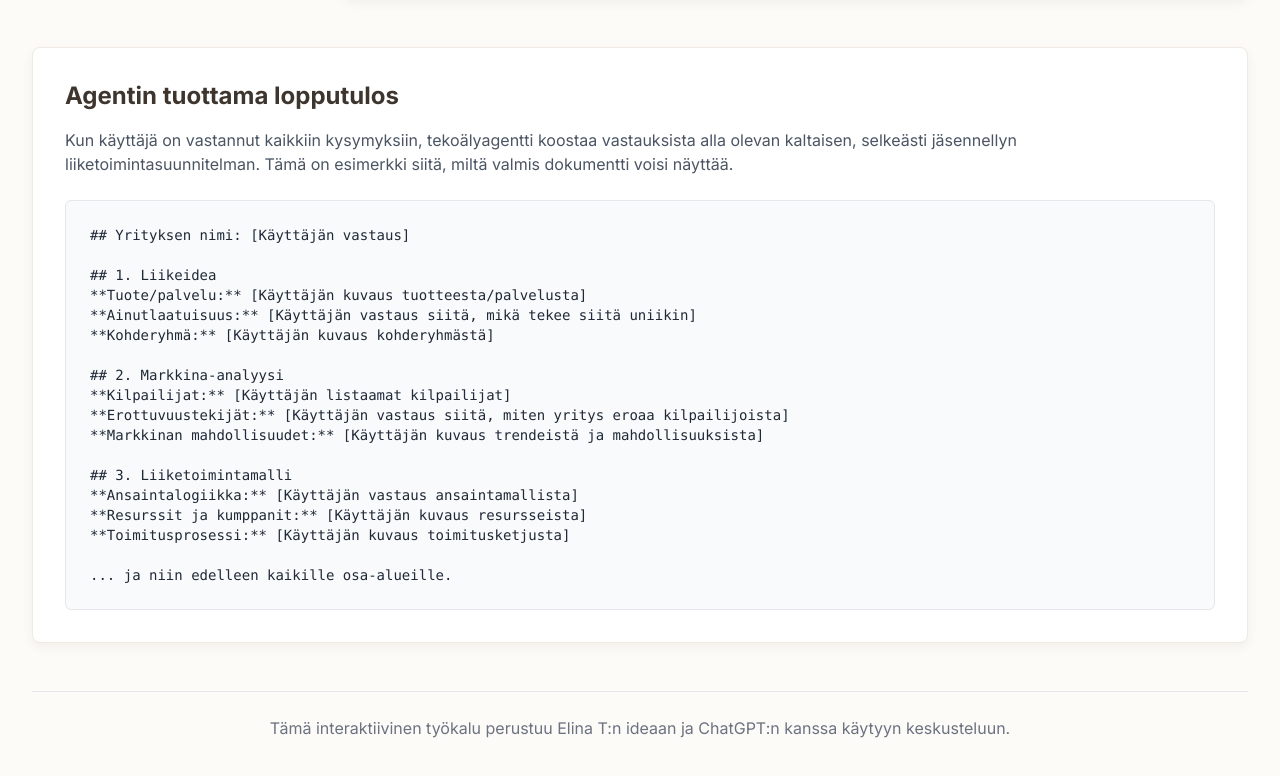
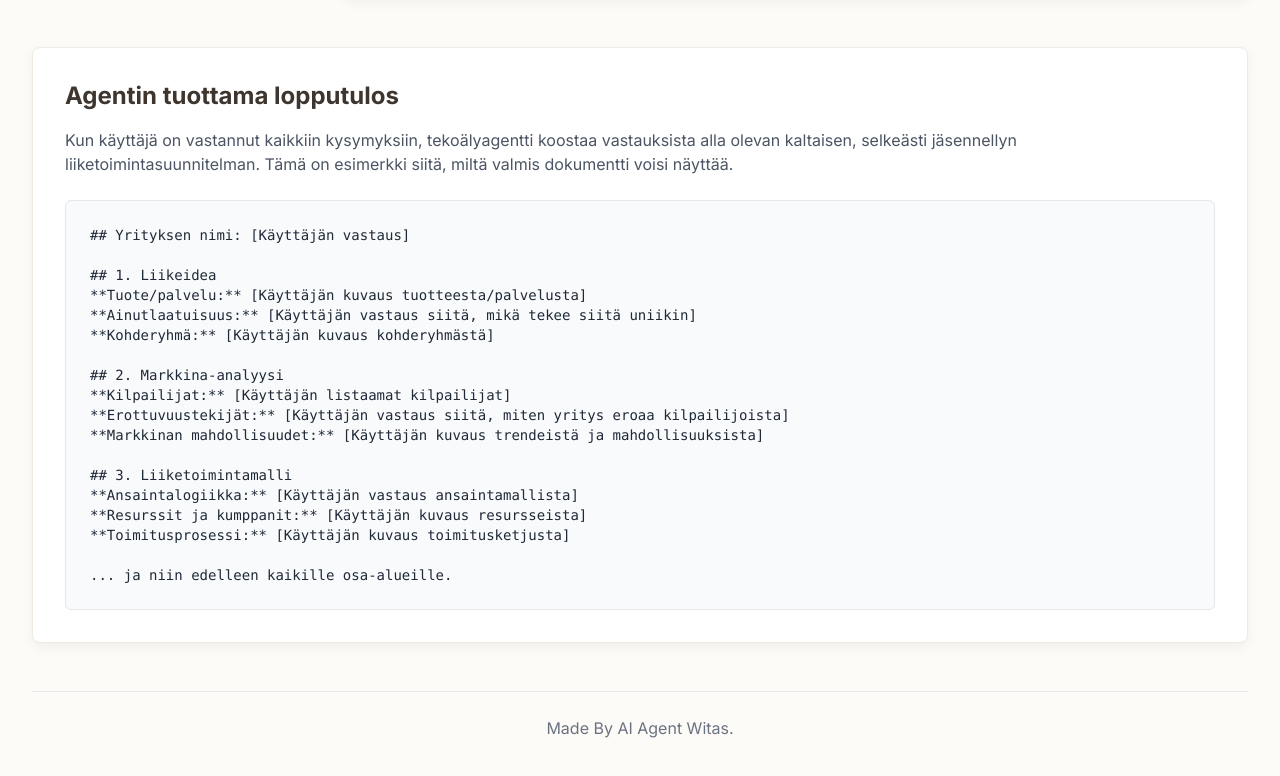
Before and after one commit to ehsanmohajer/liiketoimintasuunnitelma-agentti, a plain HTML site: page index.html in a window 1280 px wide. Shown: the part 825-1601 px from the top of the page. Drawn offline with nearby package versions, Linux system fonts and the light colour scheme.

Commit message:
Update index.html

```diff
--- a/index.html
+++ b/index.html
@@ -100,7 +100,7 @@
         </section>
 
         <footer class="text-center mt-12 py-6 border-t border-gray-200">
-            <p class="text-gray-500">Tämä interaktiivinen työkalu perustuu Elina T:n ideaan ja ChatGPT:n kanssa käytyyn keskusteluun.</p>
+            <p class="text-gray-500">Made By AI Agent Witas.</p>
         </footer>
     </div>
 
```
